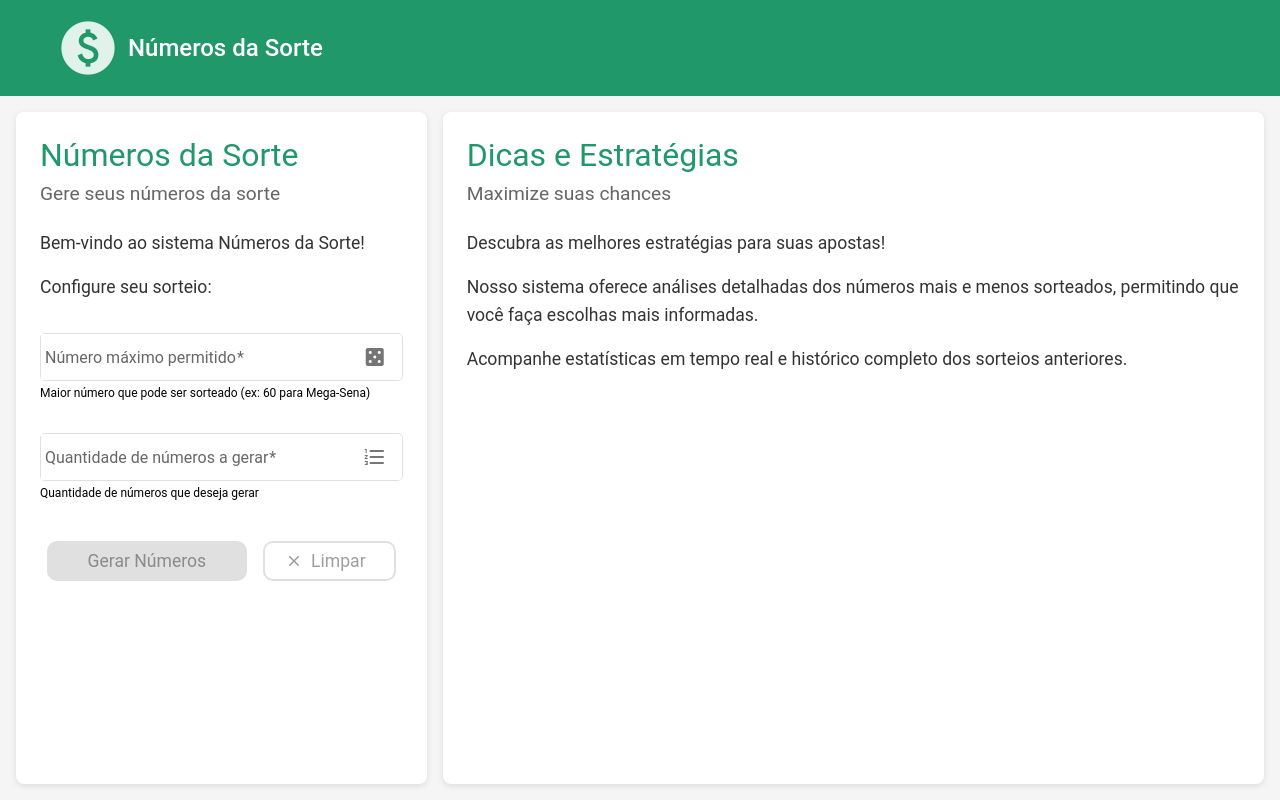
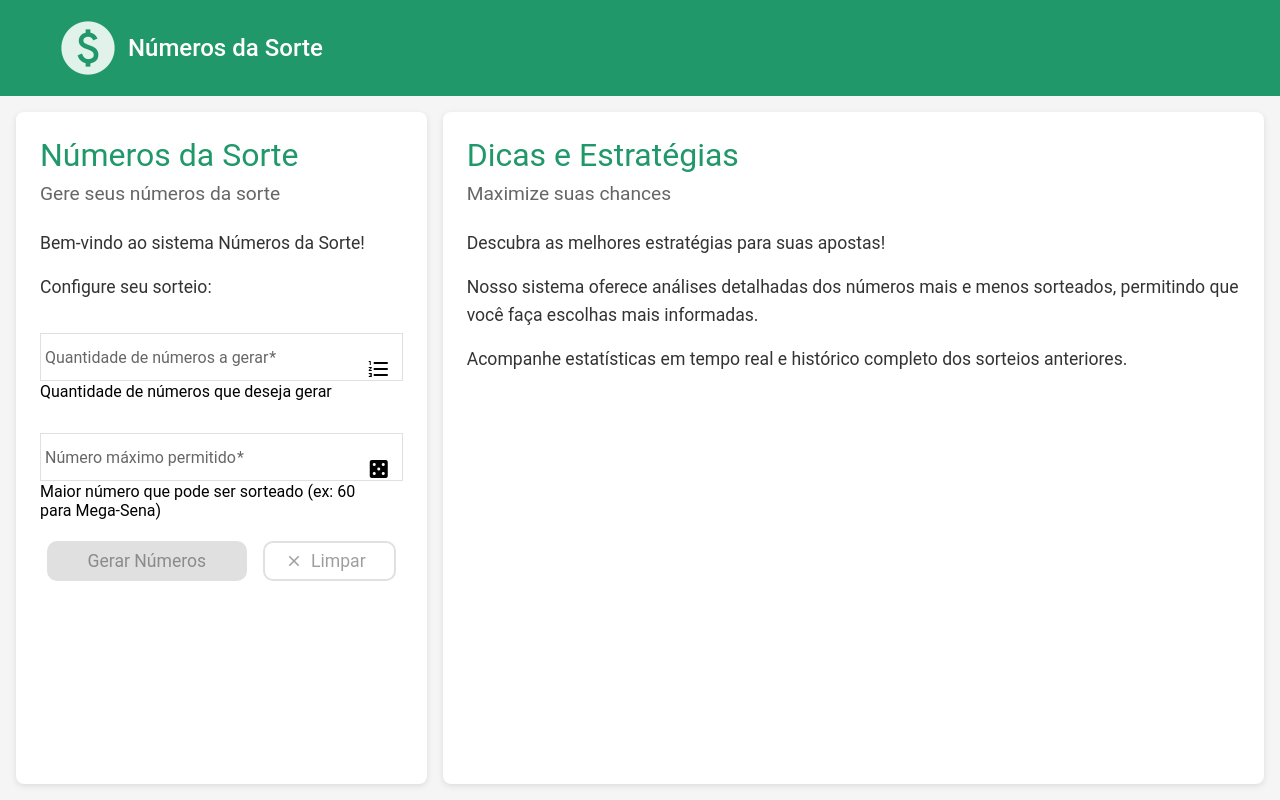
Before and after one commit to harrissondutra/numeros-da-sorte, an Angular app: page / in a window 1280 px wide. Built offline with nearby package versions, Linux system fonts and the light colour scheme.

Commit message:
alteração field

```diff
--- a/src/app/pages/home/home.html
+++ b/src/app/pages/home/home.html
@@ -22,7 +22,24 @@
         <form (ngSubmit)="gerarNumeros()" class="numeros-form">
           <!-- Container para os campos do formulário -->
           <div class="form-fields-container">
-            <!-- Campo 1: Número Máximo -->
+            <!-- Campo 1: Quantidade de Números -->
+            <mat-form-field appearance="outline" class="quantidade-field">
+              <mat-label>Quantidade de números a gerar</mat-label>
+              <!-- Input com valor mínimo 1 -->
+              <input
+                matInput
+                type="number"
+                [(ngModel)]="quantidadeNumeros"
+                name="quantidade"
+                min="1"
+                required
+                placeholder="Digite a quantidade de números">
+              <mat-icon matSuffix>format_list_numbered</mat-icon>
+              <!-- Mensagem de ajuda dinâmica que usa o valor máximo atual -->
+              <mat-hint>Quantidade de números que deseja gerar</mat-hint>
+            </mat-form-field>
+
+            <!-- Campo 2: Número Máximo -->
             <!-- O appearance="outline" cria a borda ao redor do campo -->
             <!-- O mat-label flutuará para cima quando o campo for focado ou preenchido -->
             <mat-form-field appearance="outline" class="quantidade-field">
@@ -39,24 +56,6 @@
               <mat-icon matSuffix>casino</mat-icon>
               <!-- Altere a mensagem de ajuda abaixo conforme necessário -->
               <mat-hint>Maior número que pode ser sorteado (ex: 60 para Mega-Sena)</mat-hint>
-            </mat-form-field>
-
-            <!-- Campo 2: Quantidade de Números -->
-            <!-- Este campo define quantos números serão sorteados -->
-            <mat-form-field appearance="outline" class="quantidade-field">
-              <mat-label>Quantidade de números a gerar</mat-label>
-              <!-- Input com valor mínimo 1 e máximo dinâmico -->
-              <input
-                matInput
-                type="number"
-                [(ngModel)]="quantidadeNumeros"
-                name="quantidade"
-                min="1"
-                required
-                placeholder="Digite a quantidade de números">
-              <mat-icon matSuffix>format_list_numbered</mat-icon>
-              <!-- Mensagem de ajuda dinâmica que usa o valor máximo atual -->
-              <mat-hint>Quantidade de números que deseja gerar</mat-hint>
             </mat-form-field>
           </div>
 
--- a/src/app/pages/home/home.scss
+++ b/src/app/pages/home/home.scss
@@ -118,28 +118,19 @@
           .quantidade-field {
             width: 100%;
 
-            // Personalização das cores do mat-form-field
             ::ng-deep {
-              // Reduz a altura do campo e adiciona border-radius
+              // Ajusta o wrapper do campo
               .mat-mdc-text-field-wrapper {
                 height: 48px;
                 border-radius: 5px;
-                overflow: hidden;
+                overflow: visible;
               }
 
-              // Ajusta o border-radius do outline
-              .mdc-notched-outline .mdc-notched-outline__leading {
-                border-radius: 5px 0 0 5px !important;
-              }
-
-              .mdc-notched-outline .mdc-notched-outline__trailing {
-                border-radius: 0 5px 5px 0 !important;
-              }
-
-              // Ajusta o padding do input
+              // Ajusta o container do input
               .mat-mdc-form-field-flex {
                 height: 48px;
                 align-items: center;
+                margin-top: 12px;
               }
 
               // Ajusta o container do input
@@ -151,12 +142,20 @@
                 align-items: center;
               }
 
-              // Ajusta o tamanho do ícone
-              .mat-mdc-form-field-icon-suffix {
-                color: rgba(0, 0, 0, 0.54);
-                font-size: 20px;
-                padding: 0 4px;
-                align-self: center;
+              // Ajusta o input e placeholder
+              .mdc-text-field__input {
+                height: 48px;
+                padding: 0 16px !important;
+                margin: 0 !important;
+                caret-color: #209869;
+                display: flex;
+                align-items: center;
+
+                &::placeholder {
+                  color: rgba(0, 0, 0, 0.6);
+                  vertical-align: middle;
+                  line-height: 48px;
+                }
               }
 
               // Estilização do label flutuante
@@ -166,7 +165,9 @@
                 color: rgba(0, 0, 0, 0.6);
 
                 &.mdc-floating-label--float-above {
-                  transform: translateY(-145%) scale(0.75);
+                  transform: translateY(-130%) scale(0.75);
+                  background-color: white;
+                  padding: 0 4px;
                 }
               }
 
@@ -201,37 +202,9 @@
                 border-color: rgba(0, 0, 0, 0.38) !important;
               }
 
-              // Ajusta o input
-              .mdc-text-field__input {
-                height: 48px;
-                padding: 0 16px !important;
-                margin: 0 !important;
-                caret-color: #209869;
-                display: flex;
-                align-items: center;
-              }
-
-              // Remove o padding extra do hint
+              // Ajusta o hint
               .mat-mdc-form-field-hint-wrapper {
                 padding: 0;
-              }
-
-              // Estilo do campo quando desabilitado
-              .mdc-text-field--disabled {
-                .mdc-notched-outline__leading,
-                .mdc-notched-outline__notch,
-                .mdc-notched-outline__trailing {
-                  border-color: rgba(0, 0, 0, 0.06) !important;
-                }
-              }
-
-              // Ajuste do tamanho da fonte do hint
-              .mat-mdc-form-field-hint {
-                font-size: 0.75rem; // 12px
-                line-height: 1.2;
-                white-space: nowrap; // Força o texto a ficar em uma linha
-                overflow: hidden;
-                text-overflow: ellipsis; // Adiciona ... caso o texto seja muito longo
               }
             }
           }
```
